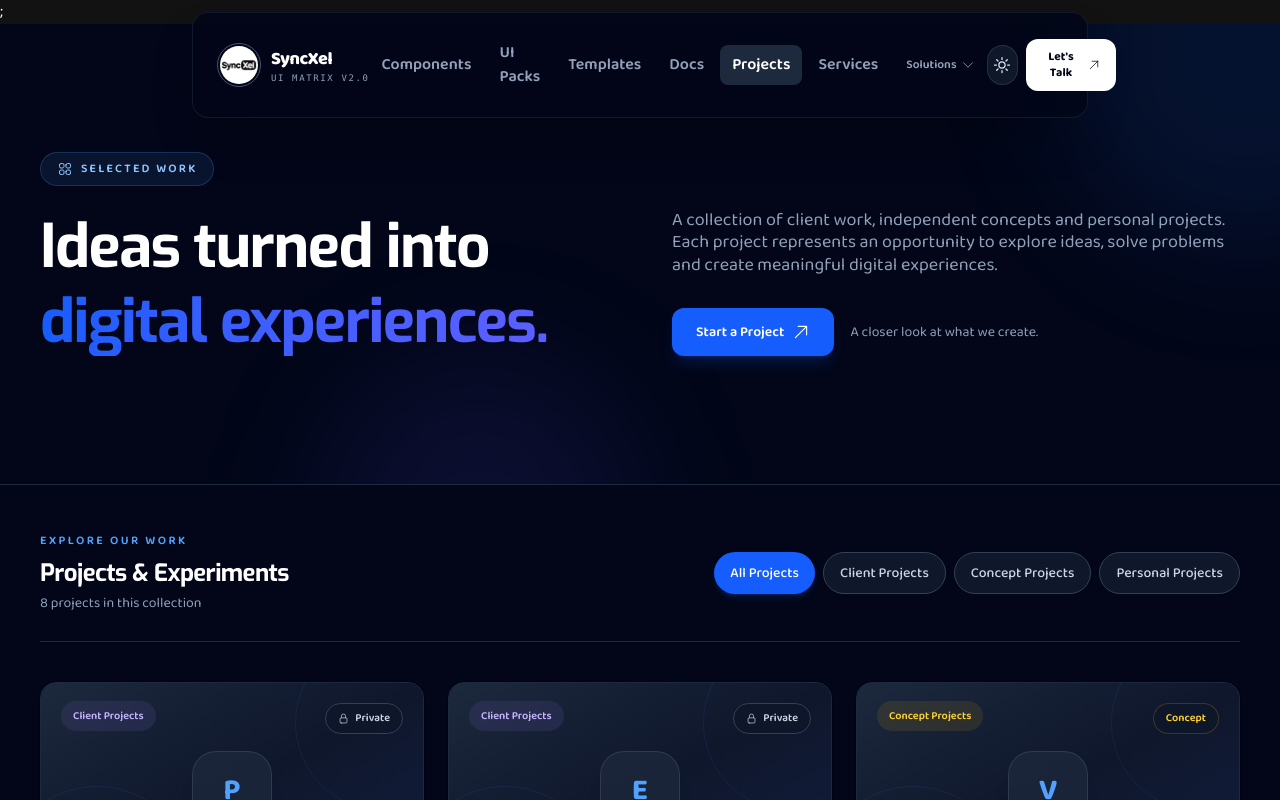
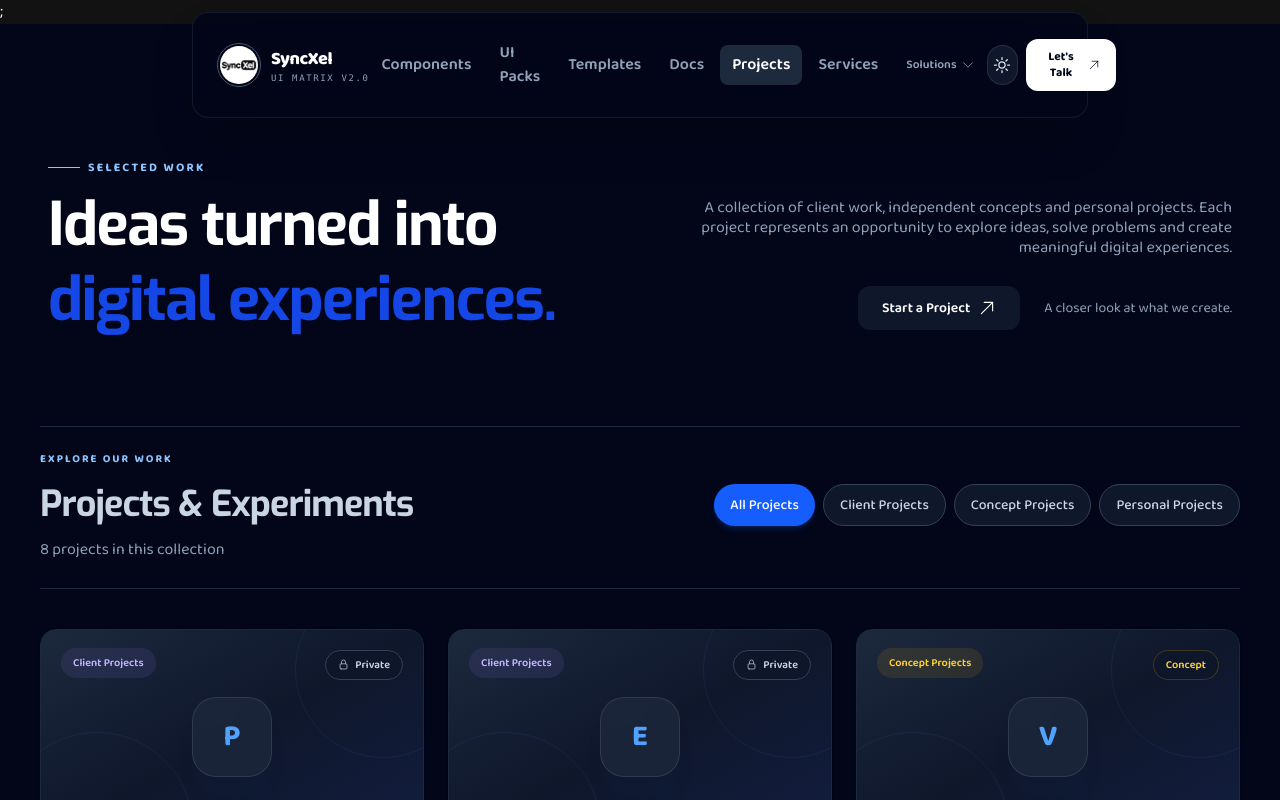
Before and after one commit to lakshan-beast/SyncXel, a React (Vite) app: page /projects in a window 1280 px wide. Shown: the top 800 px of the page. Built offline with nearby package versions, Linux system fonts and the light colour scheme.

Commit message:
fix: enhance layout and typography for improved readability in project pages

```diff
--- a/src/components/pages/projects/CaseStudyPage.jsx
+++ b/src/components/pages/projects/CaseStudyPage.jsx
@@ -326,7 +326,7 @@ export default function CaseStudyPage() {
         <section className="relative overflow-hidden border-b border-slate-200 bg-white dark:border-slate-800 dark:bg-slate-950">
           <div className="pointer-events-none absolute -right-32 -top-32 h-96 w-96 rounded-full bg-blue-500/10 blur-3xl" />
 
-          <div className="relative mx-auto max-w-5xl px-5 py-20 sm:px-8 sm:py-28">
+          <div className="relative mx-auto max-w-7xl px-5 py-20 sm:px-8 sm:py-28">
             <Link
               to="/projects"
               className="inline-flex items-center gap-2 text-sm font-medium text-slate-500 transition hover:text-blue-600 dark:text-slate-400 dark:hover:text-blue-400">
@@ -351,11 +351,11 @@ export default function CaseStudyPage() {
                 {project.title}
               </h1>
 
-              <p className="mt-6 max-w-3xl text-base leading-8 text-slate-600 sm:text-lg dark:text-slate-400">
+              <p className="mt-4 max-w-3xl text-base leading-tight text-slate-600 sm:text-lg dark:text-slate-400">
                 {project.description}
               </p>
 
-              <div className="mt-8 flex flex-wrap gap-2">
+              <div className="mt-4 flex flex-wrap gap-2">
                 {project.stack.map((tech) => (
                   <span
                     key={tech}
@@ -370,7 +370,7 @@ export default function CaseStudyPage() {
                   href={project.liveUrl}
                   target="_blank"
                   rel="noopener noreferrer"
-                  className="mt-9 inline-flex items-center gap-2 rounded-xl bg-blue-600 px-5 py-3.5 text-sm font-semibold text-white transition hover:bg-blue-700">
+                  className="mt-7 inline-flex items-center gap-2 rounded-xl bg-blue-600 px-5 py-3.5 text-sm font-semibold text-white transition hover:bg-blue-700">
                   Visit Live Project
                   <HiArrowUpRight />
                 </a>
@@ -383,7 +383,7 @@ export default function CaseStudyPage() {
         <section className="mx-auto max-w-5xl px-5 py-20 sm:px-8">
           <div className="grid gap-10 md:grid-cols-[0.7fr_1.3fr] md:gap-16">
             <div>
-              <p className="text-xs font-semibold uppercase tracking-[0.2em] text-blue-600 dark:text-blue-400">
+              <p className="text-[11px] font-bold tracking-[0.18em] text-blue-300 uppercase">
                 Project Overview
               </p>
               <h2 className="mt-3 text-2xl font-bold text-slate-900 dark:text-white">
@@ -391,7 +391,7 @@ export default function CaseStudyPage() {
               </h2>
             </div>
 
-            <p className="text-base leading-8 text-slate-600 dark:text-slate-400">
+            <p className="text-base leading-tight text-slate-600 dark:text-slate-400">
               {study.overview}
             </p>
           </div>
@@ -416,7 +416,7 @@ export default function CaseStudyPage() {
                   <h2 className="text-2xl font-bold text-slate-900 dark:text-white">
                     {section.title}
                   </h2>
-                  <p className="mt-4 text-base leading-8 text-slate-600 dark:text-slate-400">
+                  <p className="mt-4 text-base leading-tight text-slate-600 dark:text-slate-400">
                     {section.content}
                   </p>
                 </div>
@@ -426,10 +426,10 @@ export default function CaseStudyPage() {
         </section>
 
         {/* Key Features */}
-        <section className="mx-auto max-w-5xl px-5 py-20 sm:px-8">
+        <section className="mx-auto max-w-5xl py-12">
           <div className="grid gap-10 md:grid-cols-[0.7fr_1.3fr] md:gap-16">
             <div>
-              <p className="text-xs font-semibold uppercase tracking-[0.2em] text-blue-600 dark:text-blue-400">
+              <p className="text-[11px] font-bold tracking-[0.18em] text-blue-300 uppercase">
                 What It Includes
               </p>
               <h2 className="mt-3 text-2xl font-bold text-slate-900 dark:text-white">
@@ -437,7 +437,7 @@ export default function CaseStudyPage() {
               </h2>
             </div>
 
-            <div className="space-y-4">
+            <div className="space-y-1.5">
               {study.features.map((feature) => (
                 <div key={feature} className="flex items-start gap-3">
                   <HiOutlineCheckCircle className="mt-1 shrink-0 text-xl text-blue-600 dark:text-blue-400" />
@@ -451,10 +451,10 @@ export default function CaseStudyPage() {
         </section>
 
         {/* Bottom CTA */}
-        <section className="border-t border-slate-200 bg-white px-5 py-16 dark:border-slate-800 dark:bg-slate-950 sm:px-8">
+        <section className="border-t border-slate-200 bg-white px-5 py-6 dark:border-slate-800 dark:bg-slate-950 sm:px-8">
           <div className="mx-auto flex max-w-5xl flex-col items-start justify-between gap-6 sm:flex-row sm:items-center">
             <div>
-              <div className="flex items-center gap-2 text-sm font-semibold text-blue-600 dark:text-blue-400">
+              <div className="flex items-center gap-2 text-[11px] font-bold tracking-[0.18em] text-blue-300 uppercase">
                 <HiOutlineLightBulb />
                 Explore More
               </div>
--- a/src/components/pages/projects/ProjectsFilters.jsx
+++ b/src/components/pages/projects/ProjectsFilters.jsx
@@ -7,17 +7,17 @@ export default function ProjectsFilters({
   totalProjects,
 }) {
   return (
-    <div className="mb-10 flex flex-col gap-6 border-b border-slate-200 pb-7 dark:border-slate-800 lg:flex-row lg:items-center lg:justify-between">
+    <div className="mb-10 py-6 flex flex-col gap-6 border-b border-t border-slate-200 pb-7 dark:border-slate-800 lg:flex-row lg:items-center lg:justify-between">
       <div>
-        <p className="text-xs font-semibold uppercase tracking-[0.2em] text-blue-600 dark:text-blue-400">
+        <p className="text-[11px] font-bold tracking-[0.18em] text-blue-300 uppercase">
           Explore Our Work
         </p>
 
-        <h2 className="mt-2 text-2xl font-bold tracking-tight text-slate-900 dark:text-white">
+        <h2 className="text-3xl sm:text-4xl font-bold tracking-tight text-slate-900 dark:text-slate-300 mt-4">
           Projects & Experiments
         </h2>
 
-        <p className="mt-1 text-sm text-slate-500 dark:text-slate-400">
+        <p className="text-sm sm:text-base text-slate-500 dark:text-slate-400 leading-tight mt-4">
           {totalProjects} projects in this collection
         </p>
       </div>
--- a/src/components/pages/projects/ProjectsHeader.jsx
+++ b/src/components/pages/projects/ProjectsHeader.jsx
@@ -6,44 +6,48 @@ export default function ProjectsHeader() {
   const shouldReduceMotion = useReducedMotion();
 
   return (
-    <section className="relative overflow-hidden border-b border-slate-200 bg-white dark:border-slate-800 dark:bg-slate-950">
-      {/* Background decoration */}
-      <div className="pointer-events-none absolute -right-40 -top-40 h-96 w-96 rounded-full bg-blue-500/10 blur-3xl" />
-      <div className="pointer-events-none absolute -bottom-48 left-1/4 h-80 w-80 rounded-full bg-indigo-500/10 blur-3xl" />
-
-      <div className="relative mx-auto grid max-w-7xl items-end gap-12 px-5 py-24 sm:px-8 md:grid-cols-2 md:gap-16 md:py-32 lg:px-10">
+    <section className="relative px-5 sm:px-8 lg:px-12 pt-20 sm:pt-32 pb-8 sm:pb-10 bg-white dark:bg-slate-950">
+      <div className="max-w-7xl mx-auto">
+        <div className="grid grid-cols-1 lg:grid-cols-2 gap-10 lg:gap-20 items-end">
           <motion.div
             initial={shouldReduceMotion ? false : { opacity: 0, y: 24 }}
             animate={{ opacity: 1, y: 0 }}
             transition={{ duration: 0.6 }}>
-          <div className="mb-7 inline-flex items-center gap-2 rounded-full border border-blue-200 bg-blue-50 px-4 py-2 text-xs font-semibold uppercase tracking-[0.18em] text-blue-700 dark:border-blue-400/20 dark:bg-blue-400/10 dark:text-blue-300">
-            <HiOutlineSquares2X2 className="text-base" />
+            <span className="inline-flex items-center gap-2 text-[11px] font-bold tracking-[0.18em] text-blue-600 uppercase">
+              <span className="h-px w-8 bg-blue-300" />
+              <span className="text-xs font-bold uppercase tracking-[0.18em] text-blue-300">
                 Selected Work
-          </div>
+              </span>
+            </span>
 
-          <h1 className="max-w-2xl text-4xl font-bold leading-[1.12] tracking-tight text-slate-950 sm:text-5xl lg:text-6xl dark:text-white">
+            <motion.h1
+                          initial={shouldReduceMotion ? false : { opacity: 0, y: 15 }}
+                          whileInView={{ opacity: 1, y: 0 }}
+                          viewport={{ once: true }}
+                          transition={{ duration: 0.6 }}
+                          className="mt-3 text-4xl font-bold leading-tight tracking-tight text-slate-900 dark:text-white sm:text-6xl">
               Ideas turned into
-            <span className="mt-2 block bg-gradient-to-r from-blue-600 to-indigo-500 bg-clip-text text-transparent">
+              <span className="block text-blue-800 dark:text-blue-700">
                 digital experiences.
               </span>
-          </h1>
+            </motion.h1>
           </motion.div>
 
           <motion.div
             initial={shouldReduceMotion ? false : { opacity: 0, y: 24 }}
             animate={{ opacity: 1, y: 0 }}
             transition={{ duration: 0.6, delay: 0.15 }}
-          className="max-w-xl md:justify-self-end">
-          <p className="text-base leading-tight text-slate-600 sm:text-lg dark:text-slate-400">
+            className="lg:pb-2 text-left sm:text-right">
+            <p className="max-w-2xl text-sm leading-tight text-slate-500 dark:text-slate-400 sm:text-base">
               A collection of client work, independent concepts and personal
               projects. Each project represents an opportunity to explore ideas,
               solve problems and create meaningful digital experiences.
             </p>
 
-          <div className="mt-8 flex flex-wrap items-center gap-4">
+            <div className="flex flex-wrap items-center gap-4 sm:gap-6 mt-7 sm:justify-end">
               <Link
                 to="/#contact-section"
-              className="group inline-flex items-center gap-2 rounded-xl bg-blue-600 px-6 py-3.5 text-sm font-semibold text-white shadow-lg shadow-blue-600/20 transition hover:-translate-y-0.5 hover:bg-blue-700">
+                className="inline-flex items-center gap-2 px-6 py-3 bg-slate-900 hover:bg-blue-700 text-white text-sm font-semibold rounded-xl transition-all">
                 Start a Project
                 <HiArrowUpRight className="text-lg transition-transform group-hover:translate-x-1 group-hover:-translate-y-1" />
               </Link>
@@ -54,6 +58,7 @@ export default function ProjectsHeader() {
             </div>
           </motion.div>
         </div>
+      </div>
     </section>
   );
 }
```
Lines whose indentation alone changed are shown as unchanged.
